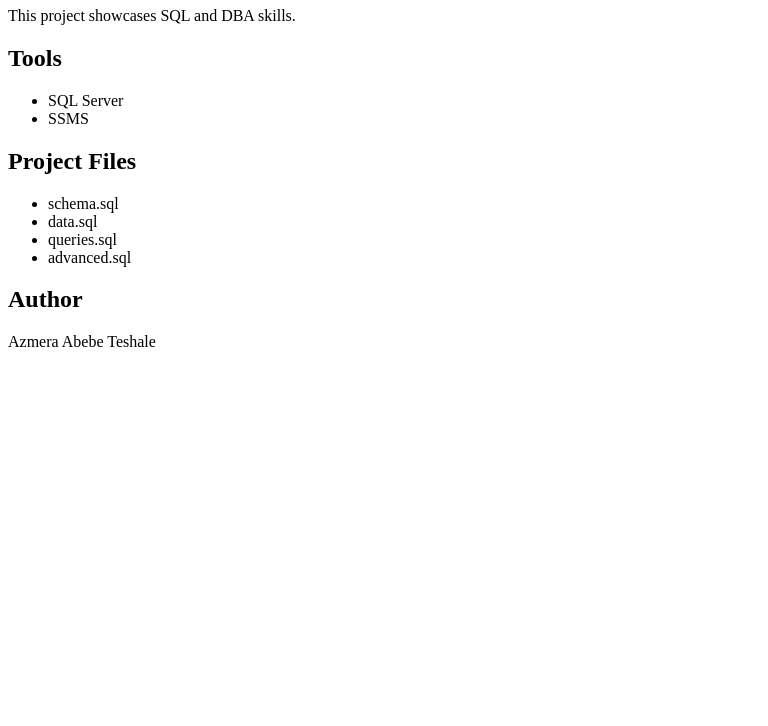
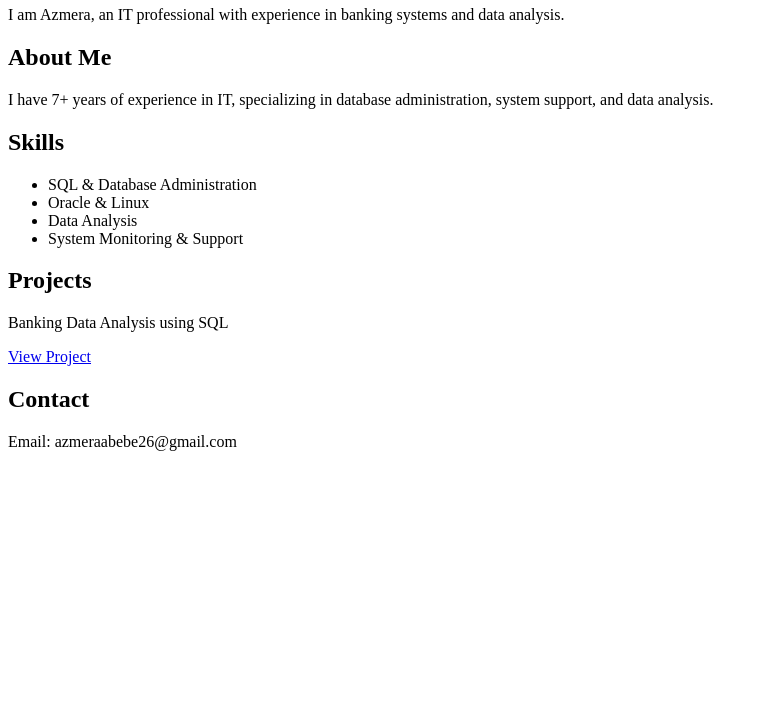
Before and after one commit to azmeraa/banking-data-analysis-sql, a plain HTML site: page index.html in a window 1280 px wide. Shown: the part 74-800 px from the top of the page, without its empty margins (0-768 px from the left). Drawn offline with Linux system fonts and the light colour scheme.

Commit message:
Revise index.html for personal portfolio presentation
Updated the title and content to reflect a personal portfolio. Added sections about skills, projects, and contact information.

```diff
--- a/index.html
+++ b/index.html
@@ -1,27 +1,30 @@
 <!DOCTYPE html>
 <html>
 <head>
-    <title>Banking Data Analysis</title>
+    <title>Azmera Portfolio</title>
 </head>
 <body>
-    <h1>🏦 Banking Data Analysis Project</h1>
-    <p>This project showcases SQL and DBA skills.</p>
 
-    <h2>Tools</h2>
+    <h1>Welcome to My Portfolio</h1>
+    <p>I am Azmera, an IT professional with experience in banking systems and data analysis.</p>
+
+    <h2>About Me</h2>
+    <p>I have 7+ years of experience in IT, specializing in database administration, system support, and data analysis.</p>
+
+    <h2>Skills</h2>
     <ul>
-        <li>SQL Server</li>
-        <li>SSMS</li>
+        <li>SQL & Database Administration</li>
+        <li>Oracle & Linux</li>
+        <li>Data Analysis</li>
+        <li>System Monitoring & Support</li>
     </ul>
 
-    <h2>Project Files</h2>
-    <ul>
-        <li>schema.sql</li>
-        <li>data.sql</li>
-        <li>queries.sql</li>
-        <li>advanced.sql</li>
-    </ul>
+    <h2>Projects</h2>
+    <p>Banking Data Analysis using SQL</p>
+    <a href="https://github.com/azmeraa/banking-data-analysis-sql">View Project</a>
 
-    <h2>Author</h2>
-    <p>Azmera Abebe Teshale</p>
+    <h2>Contact</h2>
+    <p>Email: azmeraabebe26@gmail.com</p>
+
 </body>
 </html>
```
